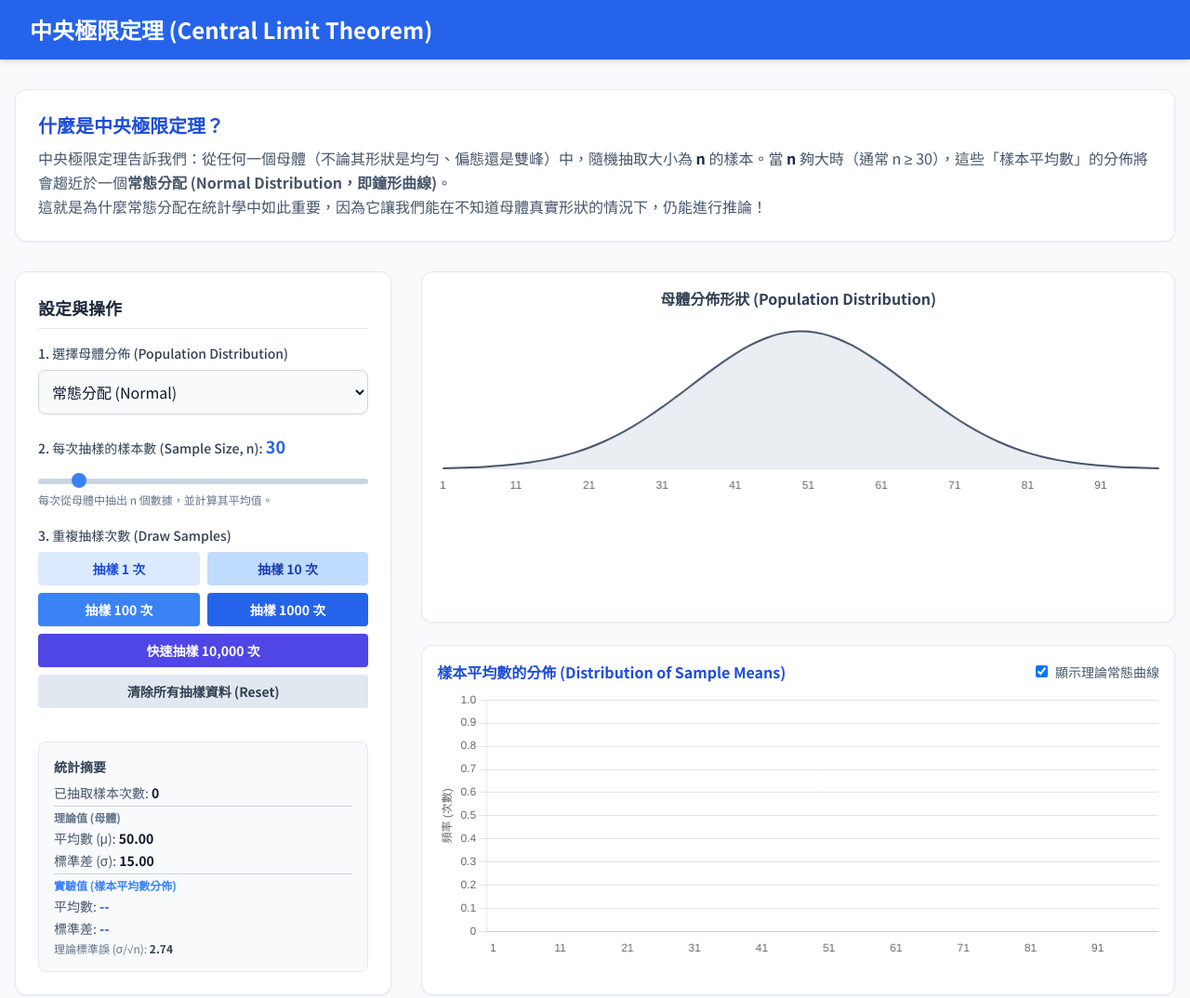
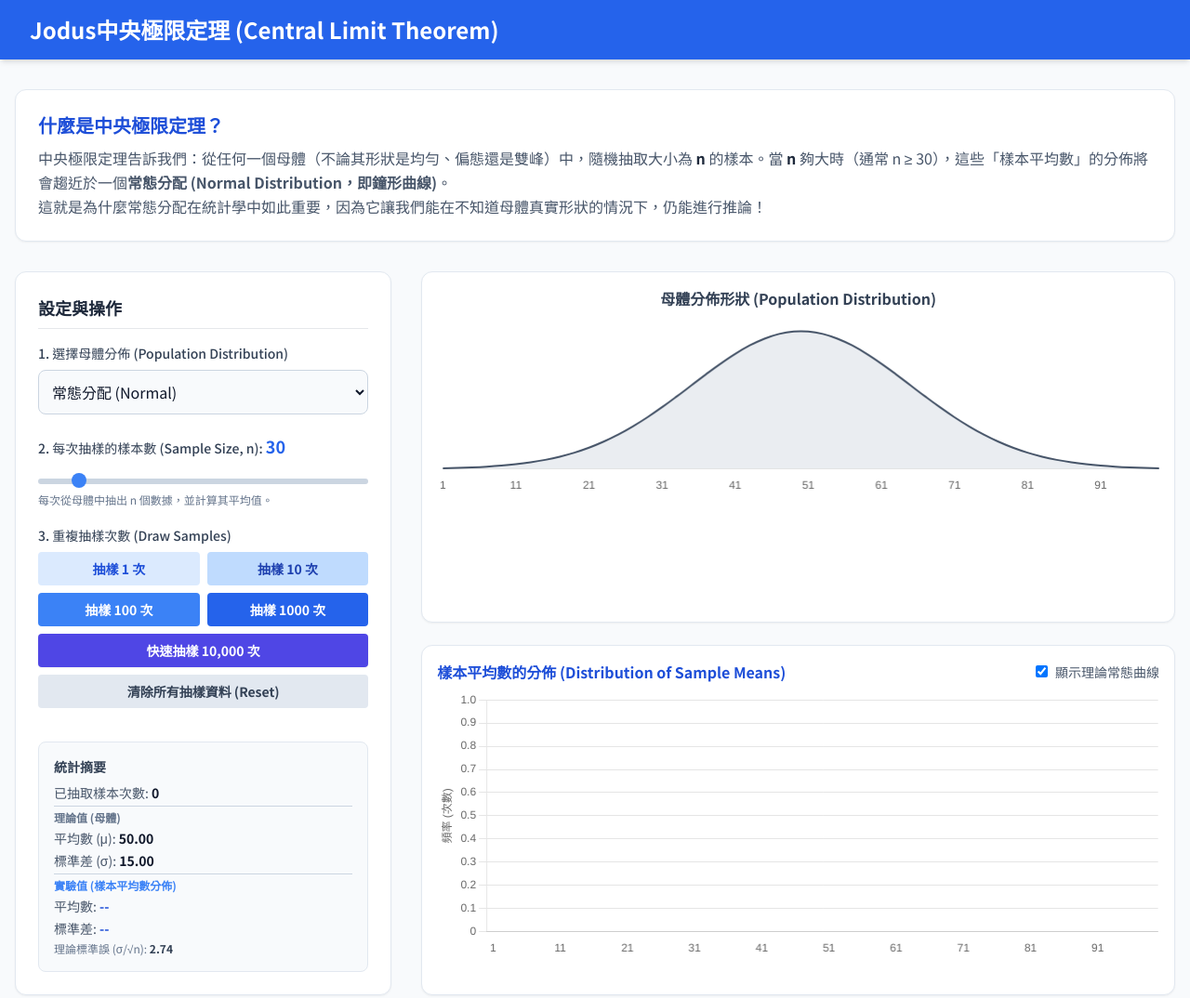
Before and after one commit to Jodusocnncwiy/Central_Limit_Theorem, a plain HTML site: page index.html in a window 1280 px wide. Shown: the whole page at 93% size. Drawn offline with nearby package versions, Linux system fonts and the light colour scheme.

Commit message:
Update title in navigation to include 'Jodus'

```diff
--- a/index.html
+++ b/index.html
@@ -43,7 +43,7 @@
 
     <nav class="bg-blue-600 text-white p-4 shadow-md">
         <div class="max-w-7xl mx-auto px-4 flex items-center justify-between">
-            <h1 class="text-2xl font-bold">中央極限定理 (Central Limit Theorem)</h1>
+            <h1 class="text-2xl font-bold">Jodus中央極限定理 (Central Limit Theorem)</h1>
         </div>
     </nav>
 
```
